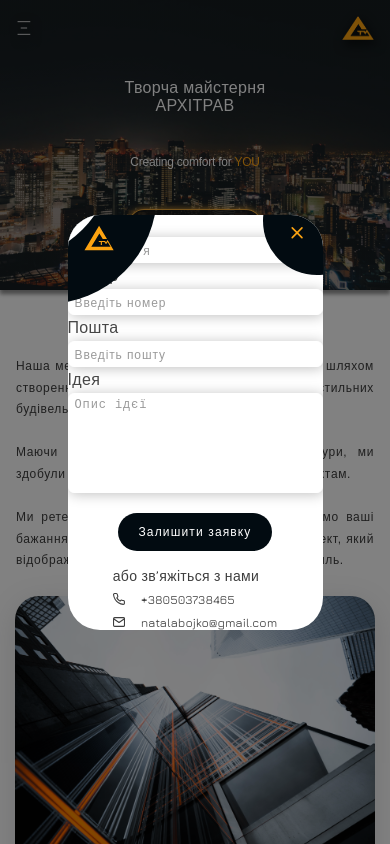
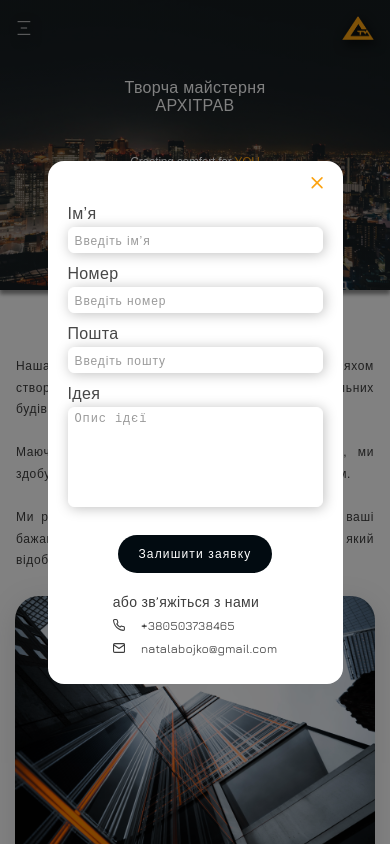
Before and after one commit to NatalaBoiko/architrave, a Next.js app: page / in a window 390 px wide. Both pictures are taken after a click on the button "Залишити заявку". Shown: the top 844 px of the page. Built offline with nearby package versions, Linux system fonts and the light colour scheme; a web font is replaced by a local one.

Commit message:
PopUp mobile adaptation

```diff
--- a/src/components/PopUp/Application/Application.jsx
+++ b/src/components/PopUp/Application/Application.jsx
@@ -39,7 +39,7 @@ const Application = () => {
 
           setTimeout(() => {
             setModalVisible(false);
-          }, 3000);
+          }, 1100);
         }}
       >
         <svg className={styles.close}>
--- a/src/components/PopUp/Application/Application.module.scss
+++ b/src/components/PopUp/Application/Application.module.scss
@@ -1,22 +1,22 @@
 .modalContent {
+  padding: 20px;
   display: flex;
   flex-direction: column-reverse;
   align-items: center;
   background-color: var(--main_bg_color);
-  border-radius: 32px;
+  border-radius: 16px;
   position: relative;
   overflow: hidden;
   //   transform: translateX(100%);
   //   transform: rotate(0);
   scale: 0;
 
-  @media screen and (min-width: 768px) {
-    height: 592px;
+  @media screen and (min-width: 769px) {
+    padding: 30px;
     flex-direction: row;
     align-items: flex-start;
-
-    width: 821px;
-    height: 592px;
+    border-radius: 32px;
+    height: 628px;
   }
 }
 .modalContentVisible {
@@ -31,6 +31,7 @@
 }
 
 .iconArchitrave {
+  display: none;
   width: 222px;
   height: 222px;
   border-radius: 50%;
@@ -49,7 +50,8 @@
     top: -42px;
     left: -42px;
   }
-  @media screen and (min-width: 768px) {
+  @media screen and (min-width: 769px) {
+    display: block;
     width: 666px;
     height: 666px;
     top: -393px;
@@ -64,13 +66,15 @@
 }
 
 .logo {
+  display: none;
   width: 30px;
   height: 30px;
   position: absolute;
   top: 8px;
   left: 16px;
   fill: var(--accent_color);
-  @media screen and (min-width: 768px) {
+  @media screen and (min-width: 769px) {
+    display: block;
     width: 60px;
     height: 60px;
     top: 81px;
@@ -79,6 +83,7 @@
 }
 
 .iconCloseBlog {
+  display: none;
   width: 108px;
   height: 108px;
   position: absolute;
@@ -87,7 +92,8 @@
   background-color: var(--modal_bg_color);
   border-radius: 50%;
 
-  @media screen and (min-width: 768px) {
+  @media screen and (min-width: 769px) {
+    display: block;
     width: 158px;
     height: 158px;
     top: -68px;
@@ -100,7 +106,7 @@
   border: none;
   cursor: pointer;
   position: absolute;
-  top: 8px;
+  top: 12px;
   right: 16px;
   @media screen and (min-width: 768px) {
     top: 20px;
@@ -118,11 +124,14 @@
 }
 
 .contactsContainer {
+  margin-top: 20px;
+  margin-bottom: 8px;
   display: flex;
   flex-direction: column;
   text-align: start;
   row-gap: 8px;
-  @media screen and (min-width: 768px) {
+
+  @media screen and (min-width: 769px) {
     row-gap: 32px;
     margin-top: 285px;
     margin-right: 73px;
--- a/src/components/PopUp/ModalForm/ModalForm.jsx
+++ b/src/components/PopUp/ModalForm/ModalForm.jsx
@@ -42,7 +42,7 @@ const ModalForm = () => {
 
     setTimeout(() => {
       setModalVisible(false);
-    }, 3000);
+    }, 1100);
 
     form.current.reset();
   };
--- a/src/components/PopUp/ModalForm/ModalForm.module.scss
+++ b/src/components/PopUp/ModalForm/ModalForm.module.scss
@@ -1,13 +1,17 @@
 .form {
+  margin-top: 24px;
   display: flex;
+  align-items: center;
   flex-direction: column;
   max-width: 399px;
+  gap: 12px;
   @media screen and (min-width: 768px) {
     width: 399px;
   }
 }
 
 .label {
+  width: 100%;
   font-size: 16px;
   font-weight: 400;
   letter-spacing: 0.32px;
@@ -16,9 +20,8 @@
   cursor: pointer;
   display: flex;
   flex-direction: column;
-  margin-bottom: 4px;
 
-  @media screen and (min-width: 768px) {
+  @media screen and (min-width: 769px) {
     font-size: 24px;
     font-weight: 700;
     letter-spacing: 1.32px;
@@ -26,10 +29,6 @@
   &:hover,
   &:focus {
     color: var(--accent_color);
-  }
-
-  @media screen and (min-width: 768px) {
-    margin-bottom: 8px;
   }
 }
 
@@ -92,7 +91,6 @@
   border: none;
   background: var(--modal_bg_color);
   padding: 12px 20px;
-  margin: 0px auto 16px auto;
   cursor: pointer;
 
   @media screen and (min-width: 768px) {
--- a/src/components/PopUp/PopUp.jsx
+++ b/src/components/PopUp/PopUp.jsx
@@ -8,6 +8,20 @@ import styles from "./PopUp.module.scss";
 const PopUp = () => {
   const { isModalVisible, setModalVisible, modalBackdrop, setModalBackdrop } =
     useContext(SiteContext);
+
+  const closeModal = (e) => {
+    console.log(e.target);
+    console.log(e.currentTarget);
+    if (e.target !== e.currentTarget) {
+      return;
+    }
+
+    setModalBackdrop(false);
+
+    setTimeout(() => {
+      setModalVisible(false);
+    }, 1100);
+  };
 
   return (
     <div
@@ -21,19 +35,7 @@ const PopUp = () => {
             ? `${styles.backDrop} ${styles.backDropVisible}`
             : `${styles.backDrop}`
         }
-        onClick={(e) => {
-          console.log(e.target);
-          console.log(e.currentTarget);
-          if (e.target !== e.currentTarget) {
-            return;
-          }
-
-          setModalBackdrop(false);
-
-          setTimeout(() => {
-            setModalVisible(false);
-          }, 3000);
-        }}
+        onClick={closeModal}
       >
         <Application />
       </div>
```
